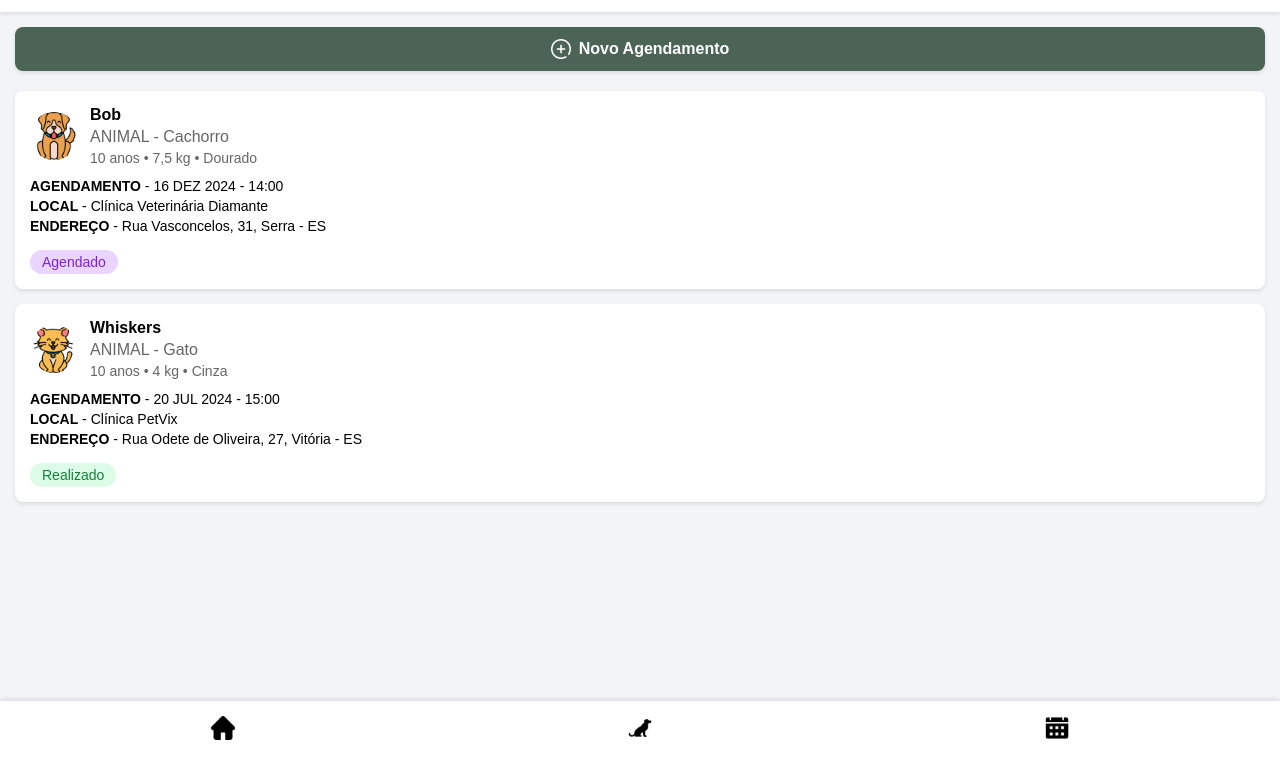
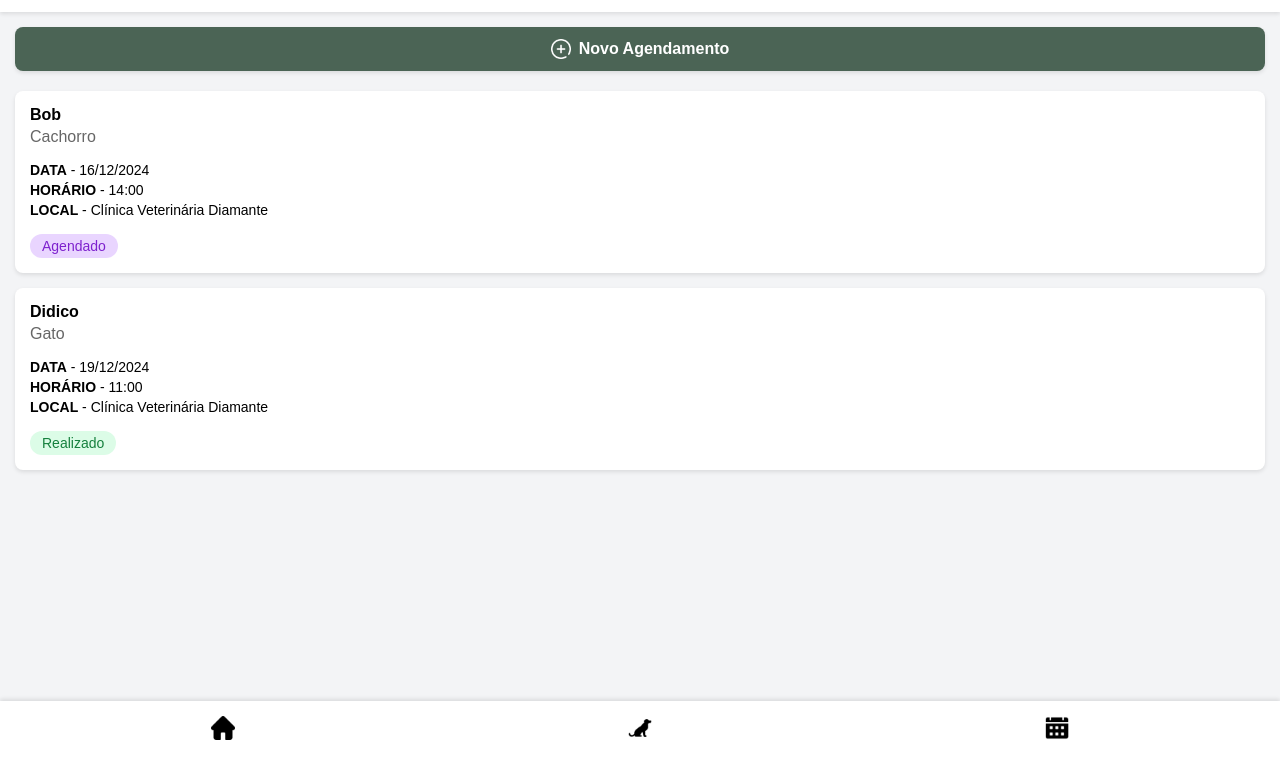
Before and after one commit to justRenzinza/petcare-frontend, a plain HTML site: page agendamentos.html in a window 1280 px wide. Shown: the part 41-800 px from the top of the page. Drawn offline with Linux system fonts and the light colour scheme.

Commit message:
Update agendamentos.html

```diff
--- a/agendamentos.html
+++ b/agendamentos.html
@@ -20,36 +20,30 @@
 
             <div id="card-agendamento-1" class="card-agendamento">
                 <div id="info-pet-1" class="info-pet">
-                    <img src="src/cachorroFofo.png" alt="Bob" class="foto-pet">
                     <div id="dados-pet-1">
                         <p class="nome-pet">Bob</p>
-                        <p class="tipo-pet">ANIMAL - Cachorro</p>
-                        <p class="detalhes-pet">10 anos • 7,5 kg • Dourado</p>
+                        <p class="tipo-pet">Cachorro</p>
                     </div>
                 </div>
                 <div id="info-consulta-1" class="info-consulta">
-                    <p><span>AGENDAMENTO</span> - 16 DEZ 2024 - 14:00</p>
-
-
+                    <p><span>DATA</span> - 16/12/2024</p>
+                    <p><span>HORÁRIO</span> - 14:00</p>
                     <p><span>LOCAL</span> - Clínica Veterinária Diamante</p>
-                    <p><span>ENDEREÇO</span> - Rua Vasconcelos, 31, Serra - ES</p>
                 </div>
                 <span id="status-1" class="status agendado">Agendado</span>
             </div>
 
             <div id="card-agendamento-2" class="card-agendamento">
                 <div id="info-pet-2" class="info-pet">
-                    <img src="src/gatoFofo.png" alt="Whiskers" class="foto-pet">
                     <div id="dados-pet-2">
-                        <p class="nome-pet">Whiskers</p>
-                        <p class="tipo-pet">ANIMAL - Gato</p>
-                        <p class="detalhes-pet">10 anos • 4 kg • Cinza</p>
+                        <p class="nome-pet">Didico</p>
+                        <p class="tipo-pet">Gato</p>
                     </div>
                 </div>
                 <div id="info-consulta-2" class="info-consulta">
-                    <p><span>AGENDAMENTO</span> - 20 JUL 2024 - 15:00</p>
-                    <p><span>LOCAL</span> - Clínica PetVix</p>
-                    <p><span>ENDEREÇO</span> - Rua Odete de Oliveira, 27, Vitória - ES</p>
+                    <p><span>DATA</span> - 19/12/2024</p>
+                    <p><span>HORÁRIO</span> - 11:00</p>
+                    <p><span>LOCAL</span> - Clínica Veterinária Diamante</p>
                 </div>
                 <span id="status-2" class="status realizado">Realizado</span>
             </div>
```
